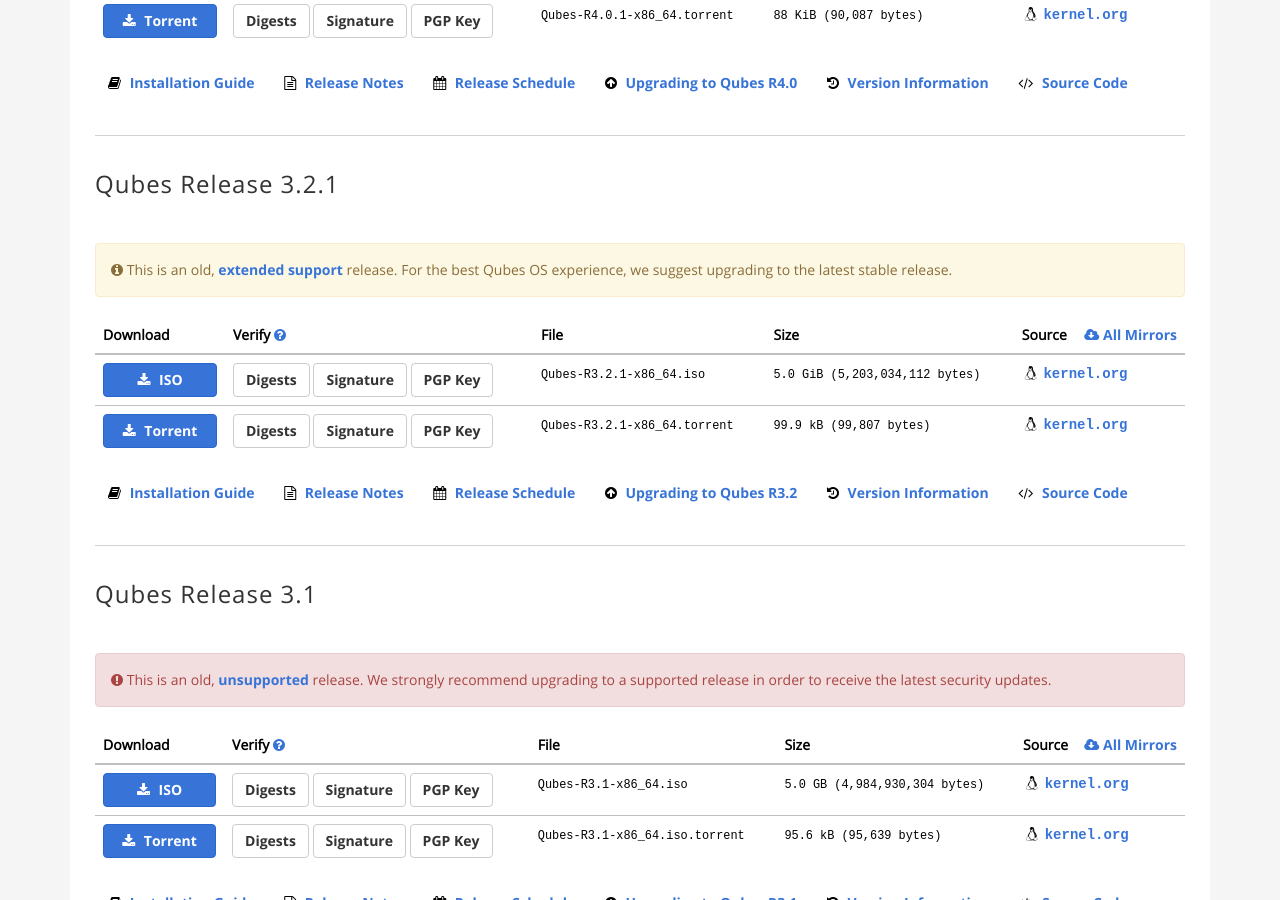
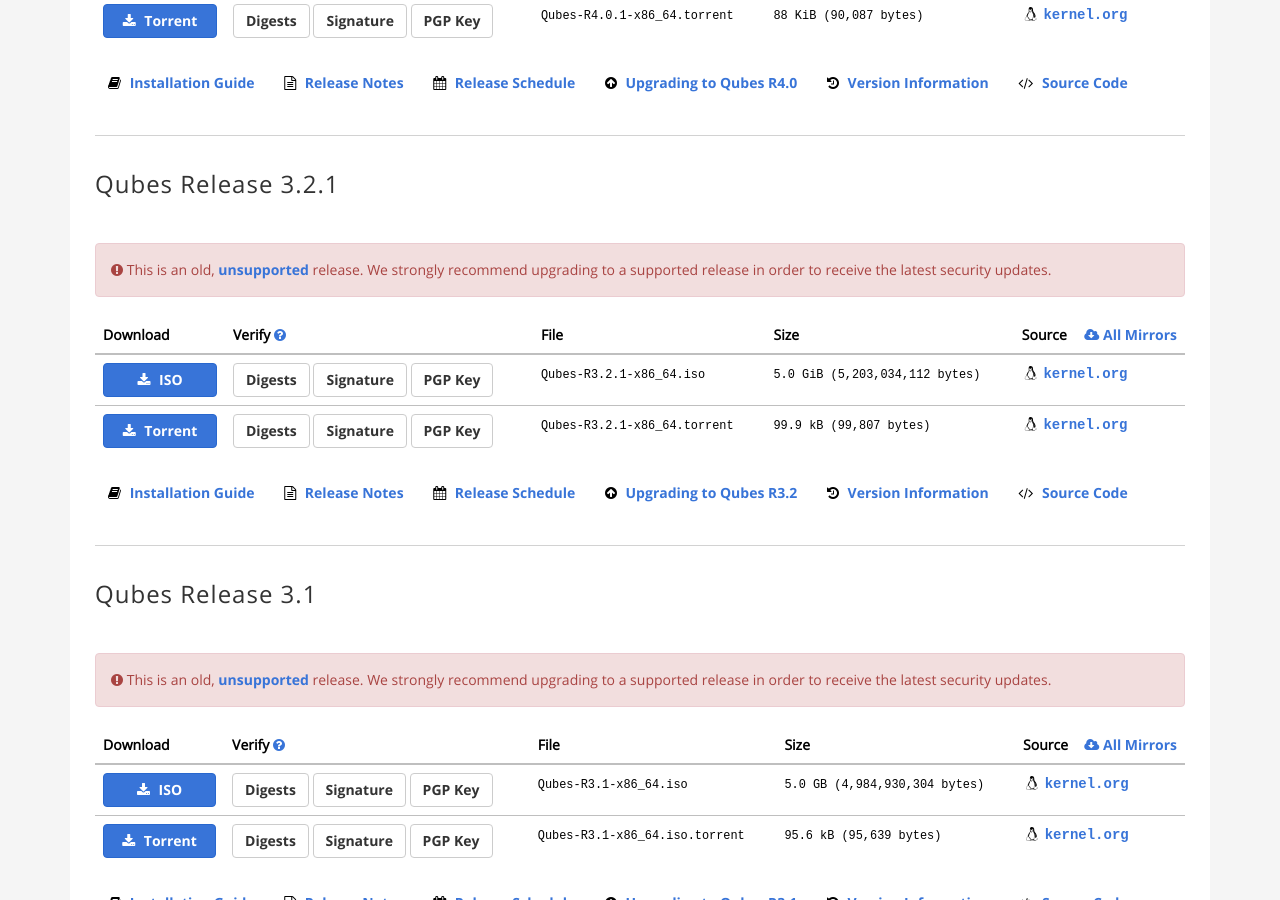
Before and after one commit to QubesOS/qubesos.github.io, a Jekyll site: the page built from pages/downloads.md, in a window 1280 px wide and 900 px high, scrolled down 900 px. Built offline with Jekyll 4.4.1, drawn with Linux system fonts in a browser that asks for light colours; some web fonts are replaced.

Commit message:
Update Qubes 3.2.1 status

```diff
--- a/_data/downloads.yml
+++ b/_data/downloads.yml
@@ -93,11 +93,8 @@ releases:
   Qubes Release 3.2.1:
     testing: no
     latest: no
-    aging: yes
-    aging: This is an old, <a href="/doc/supported-versions/">extended
-           support</a> release. For the best Qubes OS experience, we suggest
-           upgrading to the latest stable release.
-    deprecated: no
+    aging: no
+    deprecated: yes
     sources:
       - name: kernel.org
         display: yes
```
